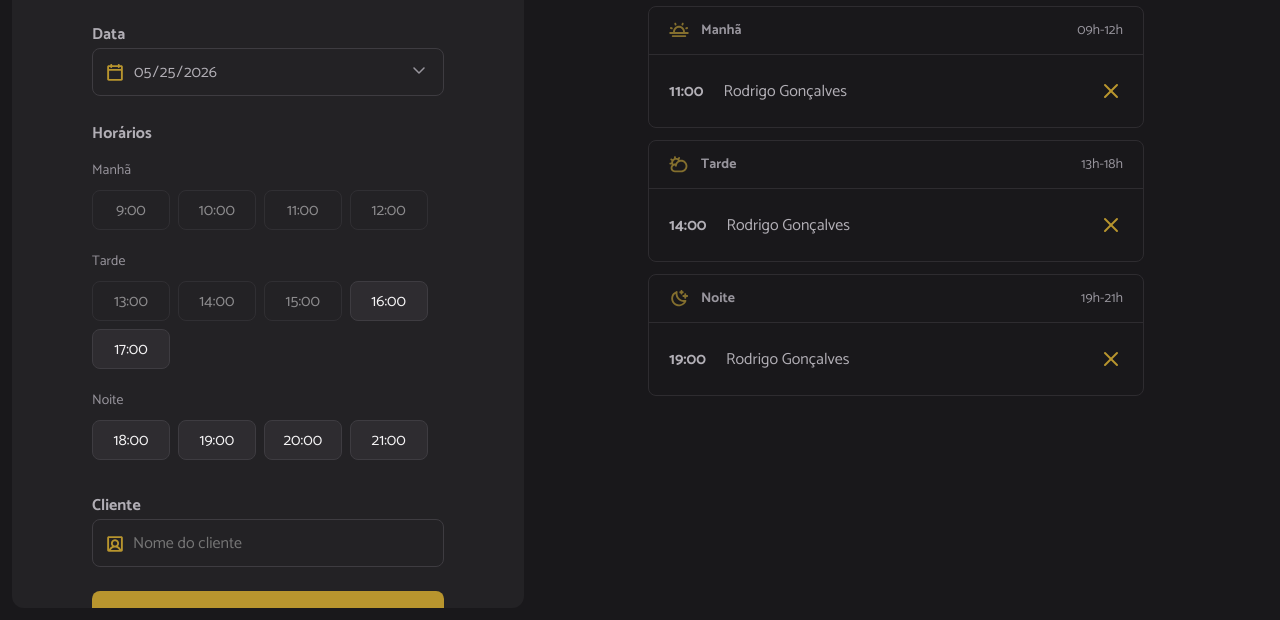
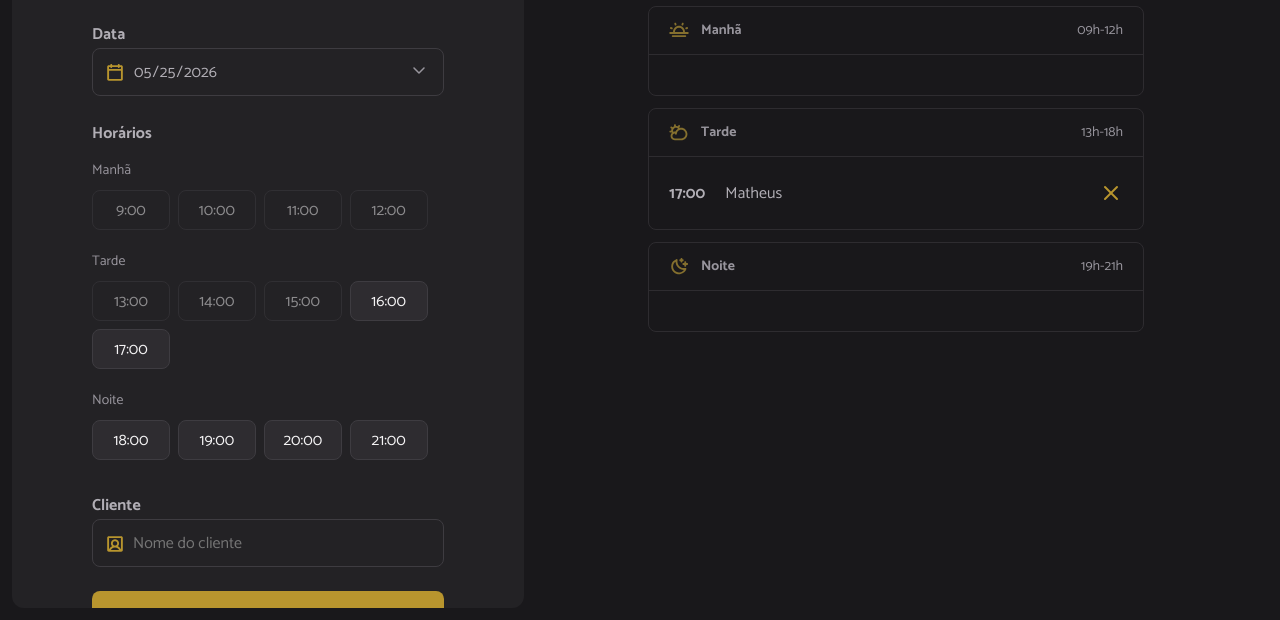
Before and after one commit to Matheus-Souza97/HairDay, a website built with webpack: page index.html in a window 1280 px wide. Shown: the part 180-800 px from the top of the page. Built offline with nearby package versions, Linux system fonts and the light colour scheme; data requests are answered from the project's data file.

Commit message:
Renderizando os objetos da API na seção de agendamentos

```diff
--- a/src/modules/schedules/load.js
+++ b/src/modules/schedules/load.js
@@ -1,5 +1,6 @@
 import { scheduleFetchByDay } from "../../services/schedule-fetch-by-day.js";
 import { hoursLoad } from "../form/hours-load.js";
+import { schedulesShow } from "../schedules/show.js";
 
 //Seleciona o input da data
 const selectedDate = document.getElementById("date");
@@ -10,8 +11,9 @@ export async function schedulesDay() {
 
   //Buscar na API os agendamentos
   const dailySchedules = await scheduleFetchByDay({ date });
-  console.log(dailySchedules);
 
+  //Exibe os agendamentod
+  schedulesShow({ dailySchedules });
   //Renderia as horas disponíveis
   hoursLoad({ date });
 }
--- /dev/null
+++ b/src/modules/schedules/show.js
@@ -0,0 +1,54 @@
+import dayjs from "dayjs";
+
+//Seleciona as seções manhã, tarde e noite.
+const periodMorning = document.getElementById("period-morning");
+const periodAfternoon = document.getElementById("period-afternoon");
+const periodNight = document.getElementById("period-night");
+
+export function schedulesShow({ dailySchedules }) {
+  try {
+    //Limpa as listas
+    periodMorning.innerHTML = "";
+    periodAfternoon.innerHTML = "";
+    periodNight.innerHTML = "";
+
+    //Renderiza os agendamentos por periodo
+    dailySchedules.forEach((schedule) => {
+      const item = document.createElement("li");
+      const time = document.createElement("strong");
+      const name = document.createElement("span");
+
+      //Adiciona o ID do agendamento
+      item.setAttribute("data-id", schedule.id);
+
+      time.textContent = dayjs(schedule.when).format("HH:mm");
+      name.textContent = schedule.name;
+
+      //Cria o icone de cancelar agendamento
+      const cancelIcon = document.createElement("img");
+      cancelIcon.classList.add("cancel-icon");
+      cancelIcon.setAttribute("src", "../../../src/assets/cancel.svg");
+      cancelIcon.setAttribute("alt", "Cancelar");
+
+      //Adiciona o tempo, nome e ícone no item
+
+      item.append(time, name, cancelIcon);
+
+      //Obtem somente a hora
+
+      const hour = dayjs(schedule.when).hour();
+
+      //Renderiza o agendamento na sessão (manhã, tarde ou noite)
+      if (hour <= 12) {
+        periodMorning.appendChild(item);
+      } else if (hour > 12 && hour <= 18) {
+        periodAfternoon.appendChild(item);
+      } else {
+        periodNight.appendChild(item);
+      }
+    });
+  } catch (error) {
+    console.log(error);
+    alert("Não foi possível exibir os agendamentos");
+  }
+}
```
Also changed, not shown: index.html (+6 -6 lines).
